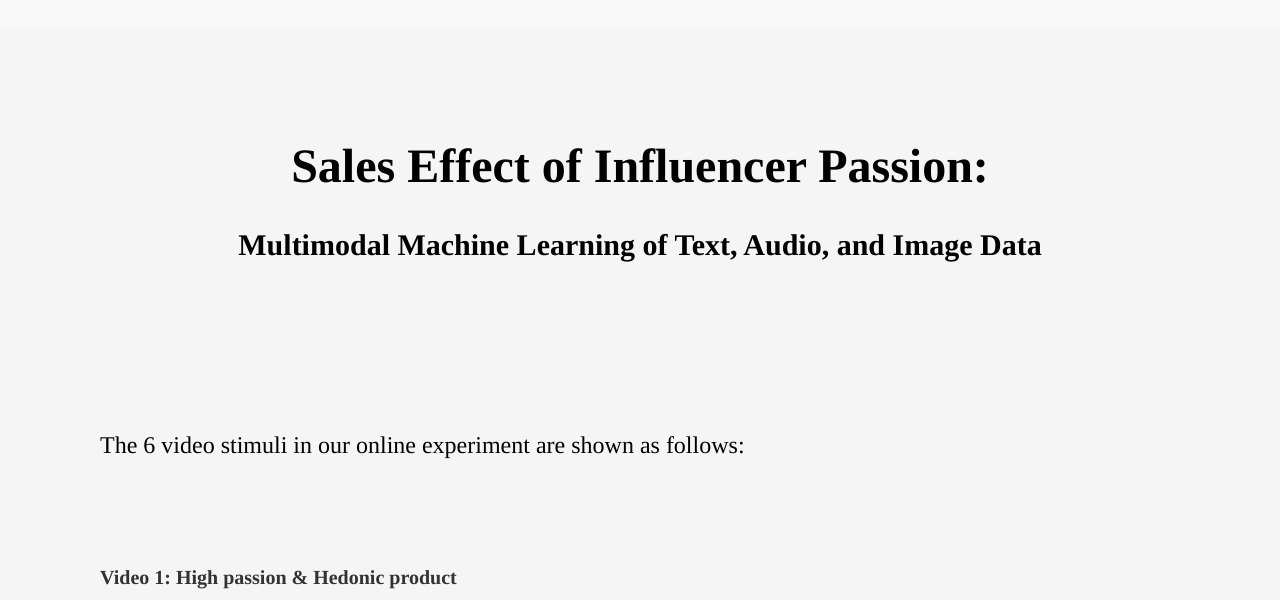
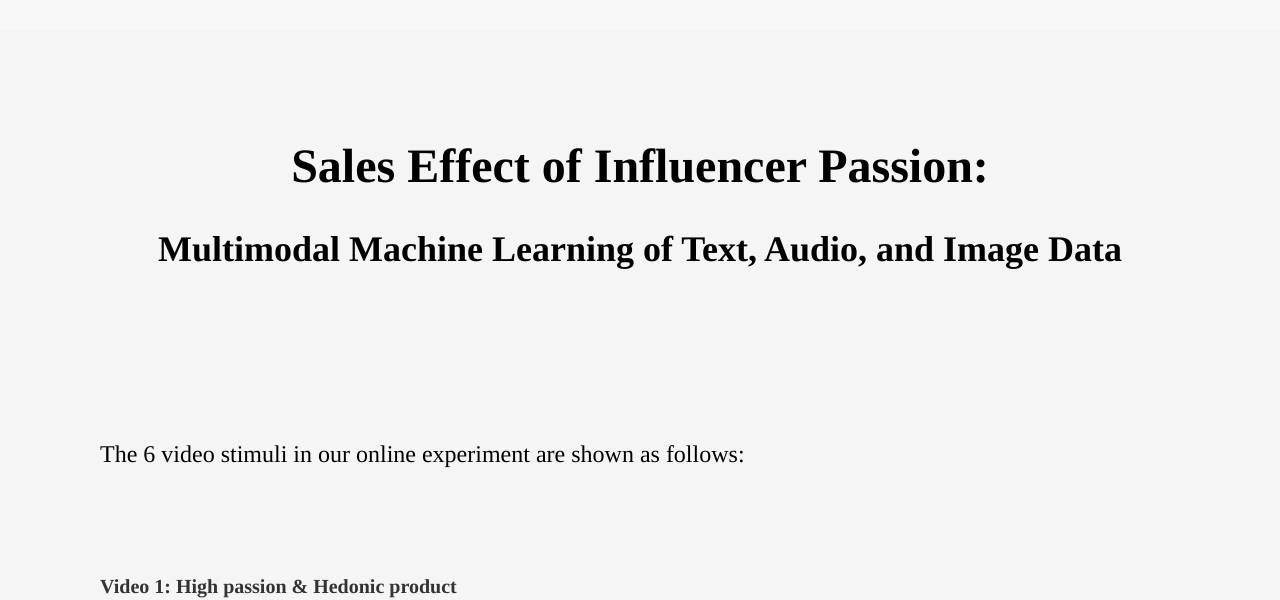
Before and after one commit to multimodal-passion/multimodal-passion.github.io, a plain HTML site: page index.html in a window 1280 px wide. Shown: the top 600 px of the page. Drawn offline with Linux system fonts and the light colour scheme.

Commit message:
Update index.html

```diff
--- a/index.html
+++ b/index.html
@@ -105,7 +105,7 @@
 
         <div class="large-title">
             <p style="font-size: 48px;text-align: center;">Sales Effect of Influencer Passion: </p>
-            <p style="margin: 0px 0; text-align: center;font-size: 30px;">Multimodal Machine Learning of Text, Audio,
+            <p style="margin: 0px 0; text-align: center;font-size: 36px;">Multimodal Machine Learning of Text, Audio,
                 and Image Data
             </p>
 
```
